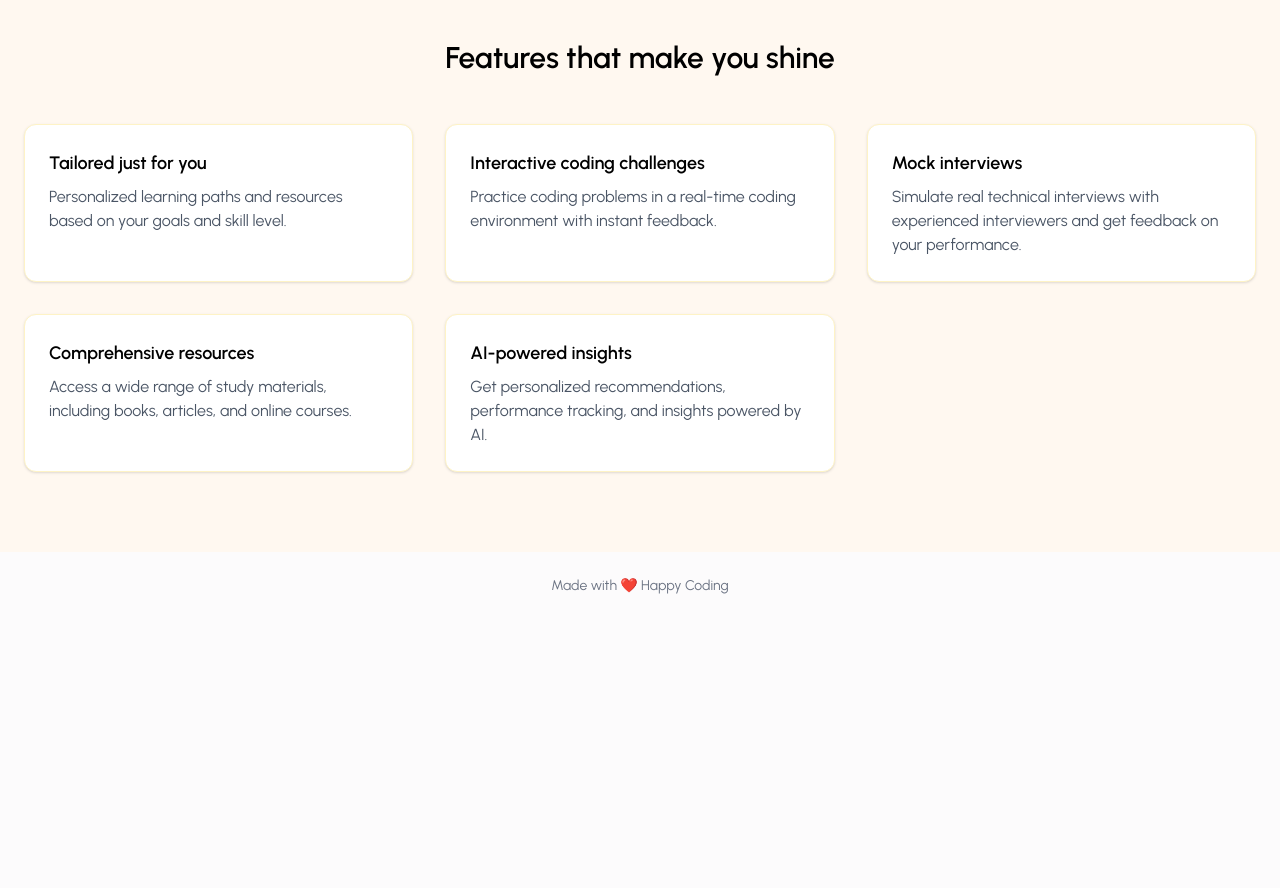
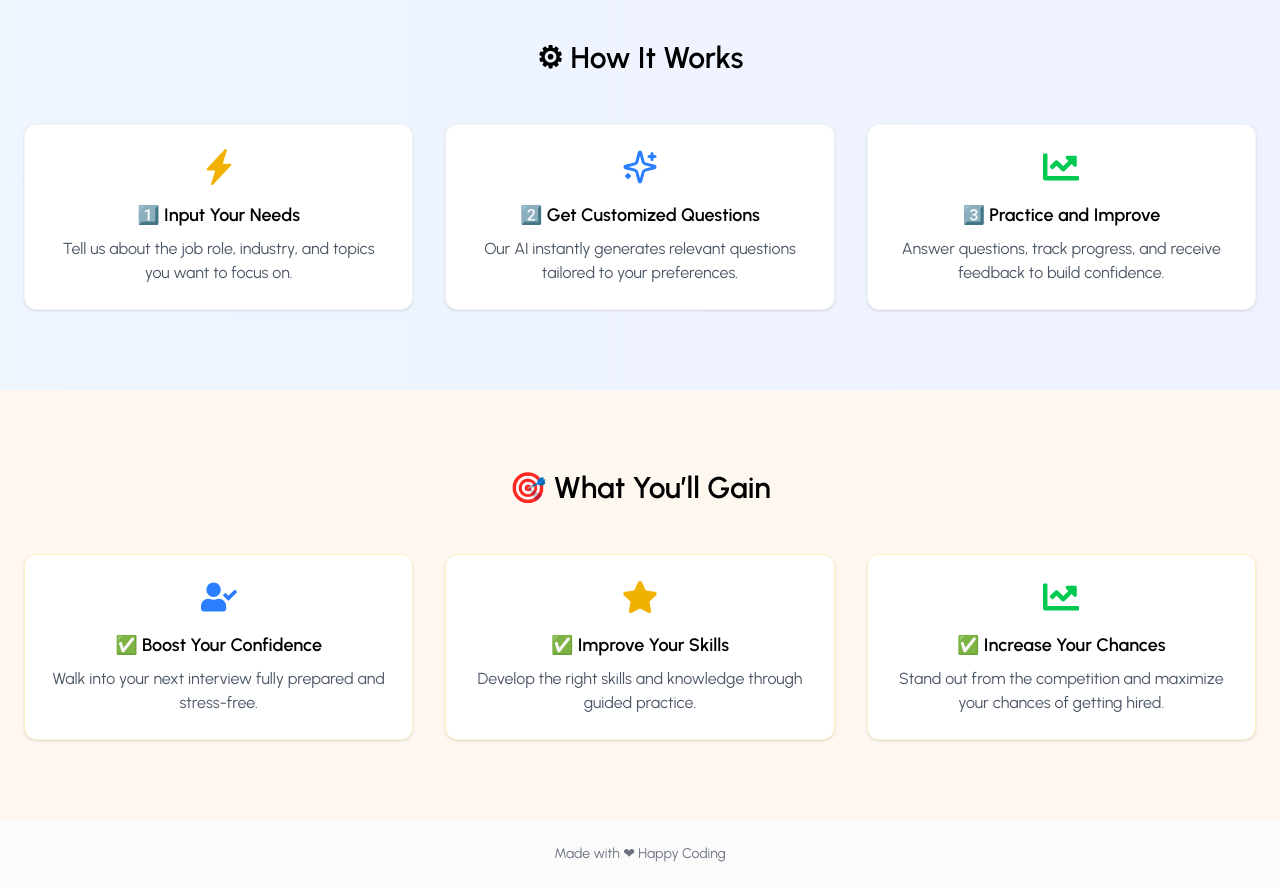
Before and after one commit to Jitenkoundinye2004/InterviewHelper.ai, a React (Vite) app in the folder frontend/: page / in a window 1280 px wide. Shown: the part 840-1728 px from the top of the page. Before the commit the page ends 1460 px from the top, so only its background shows below. Built offline with nearby package versions, Linux system fonts and the light colour scheme; no server answers.

Commit message:
Update LandingPage.jsx

```diff
--- a/frontend/src/Pages/LandingPage.jsx
+++ b/frontend/src/Pages/LandingPage.jsx
@@ -2,24 +2,24 @@ import React, { useContext, useState } from "react";
 import iprep from "../assets/iprep.png";
 import { useNavigate } from "react-router-dom";
 import { LuSparkles } from "react-icons/lu";
-import { app_features } from "../utils/data";
+import { FaUserCheck, FaChartLine, FaStar } from "react-icons/fa";
+import { BsFillLightningChargeFill } from "react-icons/bs";
 import Modal from "../components/Modal";
-import Login from "../Pages/Auth/Login"; // ✅ Make sure path/filename is correct
-import SignUp from "../Pages/Auth/SignUp"; // ✅ Needed if you want Sign Up too
+import Login from "../Pages/Auth/Login";
+import SignUp from "../Pages/Auth/SignUp";
 import { UserContext } from "../context/userContext";
 import ProfileInfoCard from "../components/Cards/ProfileInfoCard";
 
 const LandingPage = () => {
-  const {user} =useContext(UserContext);
+  const { user } = useContext(UserContext);
   const navigate = useNavigate();
   const [openAuthModal, setOpenAuthModal] = useState(false);
   const [currentPage, setCurrentPage] = useState("login"); // default login
 
   const handleCTA = () => {
-    if(!user){
-      setOpenAuthModal(true)
-    }else{
-
+    if (!user) {
+      setOpenAuthModal(true);
+    } else {
       navigate("/dashboard");
     }
   };
@@ -30,15 +30,17 @@ const LandingPage = () => {
       <div className="w-full min-h-screen bg-gradient-to-r from-yellow-50 to-white">
         {/* Navbar */}
         <header className="container mx-auto flex justify-between items-center px-6 py-6">
-          <div className="text-xl font-bold text-gray-800">InterviewHelper.ai</div>
+          <div className="text-xl font-bold text-gray-800">
+            InterviewHelper.ai
+          </div>
 
           {user ? (
             <ProfileInfoCard />
           ) : (
             <button
-              className="bg-blue-500 hover:bg-blue-500 text-white px-5 py-2 rounded-full transition"
+              className="bg-blue-500 hover:bg-blue-600 text-white px-5 py-2 rounded-full transition"
               onClick={() => {
-                setCurrentPage("login"); // open login first
+                setCurrentPage("login");
                 setOpenAuthModal(true);
               }}
             >
@@ -64,7 +66,7 @@ const LandingPage = () => {
               From preparation to mastery — your ultimate interview toolkit is here.
             </p>
             <button
-              className="bg-blue-500 text-white font-medium px-6 py-3 rounded-full hover:bg-blue-500 transition"
+              className="bg-blue-500 text-white font-medium px-6 py-3 rounded-full hover:bg-blue-600 transition"
               onClick={handleCTA}
             >
               Get Started
@@ -82,41 +84,84 @@ const LandingPage = () => {
         </section>
       </div>
 
-      {/* Features Section */}
+      {/* How It Works Section */}
+      <div className="w-full bg-gradient-to-r from-blue-50 to-indigo-50 py-20">
+        <div className="container mx-auto px-6">
+          <h2 className="text-2xl md:text-3xl font-semibold text-center mb-12">
+            ⚙ How It Works
+          </h2>
+          <div className="grid md:grid-cols-3 gap-8">
+            <div className="bg-white p-6 rounded-xl shadow hover:shadow-lg border border-gray-100 transition text-center">
+              <BsFillLightningChargeFill className="text-yellow-500 text-4xl mx-auto mb-4" />
+              <h3 className="text-lg font-semibold mb-2">1️⃣ Input Your Needs</h3>
+              <p className="text-gray-600">
+                Tell us about the job role, industry, and topics you want to focus on.
+              </p>
+            </div>
+
+            <div className="bg-white p-6 rounded-xl shadow hover:shadow-lg border border-gray-100 transition text-center">
+              <LuSparkles className="text-blue-500 text-4xl mx-auto mb-4" />
+              <h3 className="text-lg font-semibold mb-2">2️⃣ Get Customized Questions</h3>
+              <p className="text-gray-600">
+                Our AI instantly generates relevant questions tailored to your preferences.
+              </p>
+            </div>
+
+            <div className="bg-white p-6 rounded-xl shadow hover:shadow-lg border border-gray-100 transition text-center">
+              <FaChartLine className="text-green-500 text-4xl mx-auto mb-4" />
+              <h3 className="text-lg font-semibold mb-2">3️⃣ Practice and Improve</h3>
+              <p className="text-gray-600">
+                Answer questions, track progress, and receive feedback to build confidence.
+              </p>
+            </div>
+          </div>
+        </div>
+      </div>
+
+      {/* What You’ll Gain Section */}
       <div className="w-full bg-[#FFF8F0] py-20">
         <div className="container mx-auto px-6">
           <h2 className="text-2xl md:text-3xl font-semibold text-center mb-12">
-            Features that make you shine
+            🎯 What You’ll Gain
           </h2>
-          <div className="grid grid-cols-1 md:grid-cols-3 gap-8">
-            {app_features.map((feature) => (
-              <div
-                key={feature.id}
-                className="bg-white p-6 rounded-xl shadow hover:shadow-lg border border-amber-100 transition"
-              >
-                <h3 className="text-lg font-semibold mb-2">{feature.title}</h3>
-                <p className="text-gray-600">{feature.description}</p>
-              </div>
-            ))}
+          <div className="grid md:grid-cols-3 gap-8">
+            <div className="bg-white p-6 rounded-xl shadow hover:shadow-xl border border-amber-100 transition text-center">
+              <FaUserCheck className="text-blue-500 text-4xl mx-auto mb-4" />
+              <h3 className="text-lg font-semibold mb-2">✅ Boost Your Confidence</h3>
+              <p className="text-gray-600">
+                Walk into your next interview fully prepared and stress-free.
+              </p>
+            </div>
+
+            <div className="bg-white p-6 rounded-xl shadow hover:shadow-xl border border-amber-100 transition text-center">
+              <FaStar className="text-yellow-500 text-4xl mx-auto mb-4" />
+              <h3 className="text-lg font-semibold mb-2">✅ Improve Your Skills</h3>
+              <p className="text-gray-600">
+                Develop the right skills and knowledge through guided practice.
+              </p>
+            </div>
+
+            <div className="bg-white p-6 rounded-xl shadow hover:shadow-xl border border-amber-100 transition text-center">
+              <FaChartLine className="text-green-500 text-4xl mx-auto mb-4" />
+              <h3 className="text-lg font-semibold mb-2">✅ Increase Your Chances</h3>
+              <p className="text-gray-600">
+                Stand out from the competition and maximize your chances of getting hired.
+              </p>
+            </div>
           </div>
         </div>
       </div>
 
       {/* Footer */}
       <footer className="text-sm text-gray-500 text-center p-6">
-        Made with ❤️ Happy Coding
+        Made with ❤ Happy Coding
       </footer>
 
-      {/* ✅ Auth Modal */}
+      {/* Auth Modal */}
       <Modal isOpen={openAuthModal} onClose={() => setOpenAuthModal(false)} hideHider>
         <div>
-          {currentPage === "login" && (
-            <Login setCurrentPage={setCurrentPage} />
-          )}
-
-          {currentPage === "signup" && (
-            <SignUp setCurrentPage={setCurrentPage} />
-          )}
+          {currentPage === "login" && <Login setCurrentPage={setCurrentPage} />}
+          {currentPage === "signup" && <SignUp setCurrentPage={setCurrentPage} />}
         </div>
       </Modal>
     </>
```
